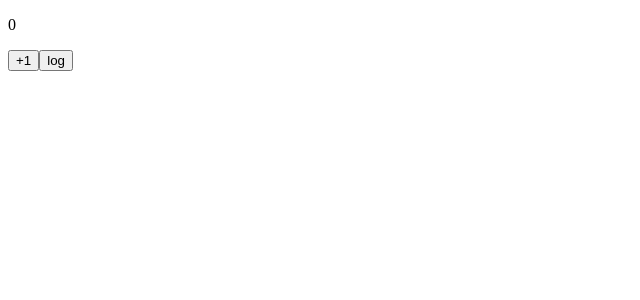
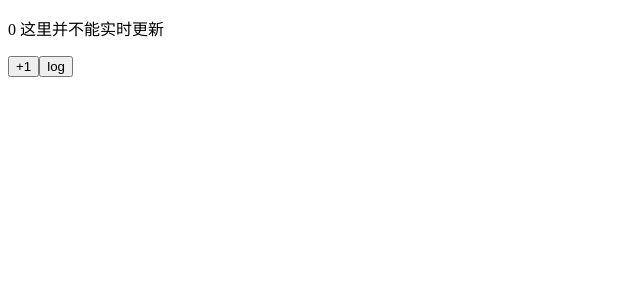
Before and after one commit to codingories/react-restudy, a React (Create React App) app: page / in a window 1280 px wide. Shown: the top 300 px of the page, without its empty margins (0-640 px from the left). Built offline with nearby package versions, Linux system fonts and the light colour scheme.

Commit message:
手动造出来让useRef更新dom

```diff
--- a/src/index.js
+++ b/src/index.js
@@ -1,24 +1,27 @@
-import React from 'react';
-import ReactDOM from 'react-dom';
+import React from "react";
+import ReactDOM from "react-dom";
 const rootElement = document.getElementById("root");
 
 function App() {
-  const [n, setN] = React.useState(0);
-  const log = ()=> setTimeout(()=> console.log(`n: ${n}`), 3000)
+  const nRef = React.useRef(0); // Ref就是一个很简单的对象。 { current:0 }
+  const log = () => setTimeout(() => console.log(`n: ${nRef.current}`), 1000);
+  const update = React.useState(null)[1];
+  // Vue3里面的current是value
   return (
     <div className="App">
-      <p>{n}</p>
+      <p>{nRef.current} 这里并不能实时更新</p>
       <p>
-        <button onClick={()=>{setN(n+1)}}>+1</button>
+        <button onClick={() => {
+          nRef.current += 1
+          update(nRef.current)
+        }}>
+          +1
+        </button>
         <button onClick={log}>log</button>
-        {/*点击log 3秒后把n打印出n*/}
       </p>
     </div>
   );
 }
-// 两种操作
-// 1. 点击+1再点击log-- 无bug
-// 2. 点击log再点击+1-- 有bug
-// 问题: 为什么log出了旧数据?
-
+// 那我就是要让Ref重新渲染怎么办，React做不到，就是不会重新渲染
+// 用Vue3吧，Vue能做到，所以Vue3很可能会抢走React一部分用户，因为Api更符合人的直觉
 ReactDOM.render(<App />, rootElement);
```
